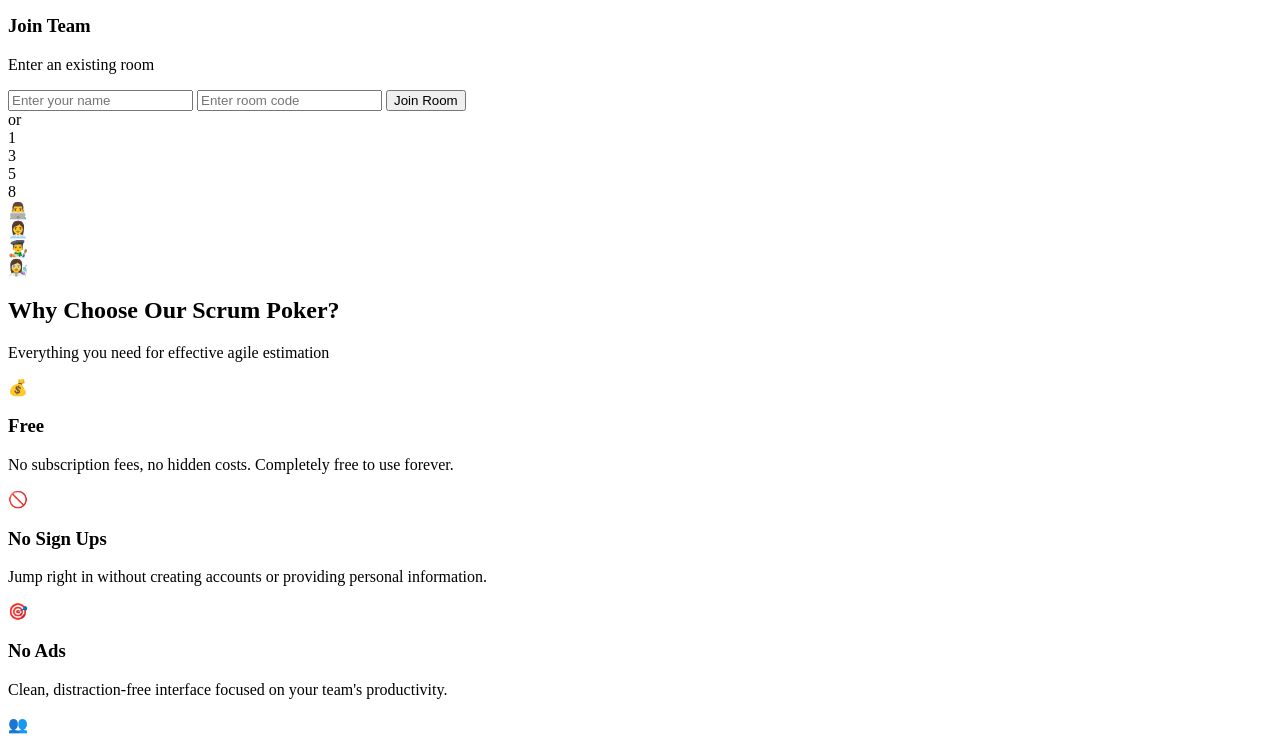
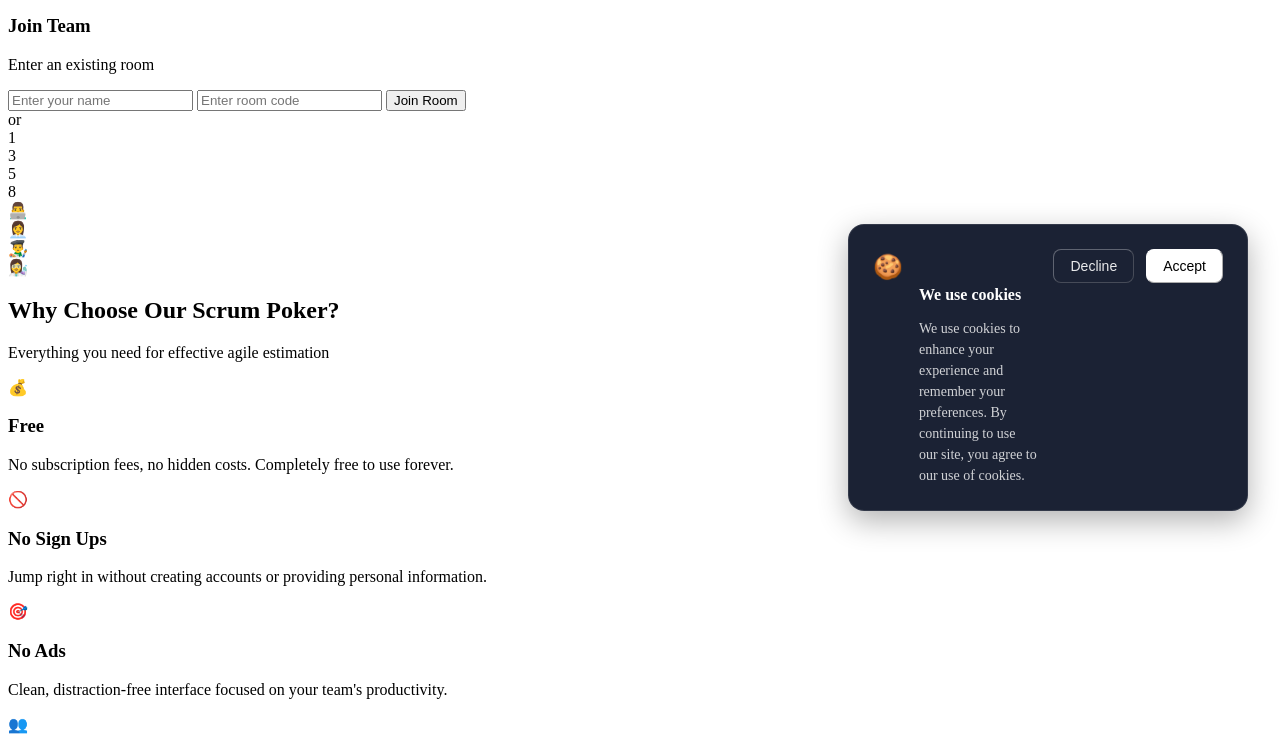
Before and after one commit to ganeshkarekad/scrumpoker, a Symfony app: template templates/home/index.html.twig in a window 1280 px wide. Shown: the part 257-995 px from the top of the page. Run offline with Twig, Linux system fonts and the light colour scheme; the template is opened without the code that fills it, so the values that code supplies are empty; form fields are guessed from the names that the template uses; some libraries are stand-ins or nearby versions.

Commit message:
Add Cookie banner

```diff
--- a/templates/base.html.twig
+++ b/templates/base.html.twig
@@ -20,6 +20,8 @@
             {% include 'partials/footer.html.twig' %}
         </main>
 
+        {# Include cookie banner on all pages #}
+        {% include 'partials/cookie-banner.html.twig' %}
 
     </body>
 </html>
--- a/templates/home/index.html.twig
+++ b/templates/home/index.html.twig
@@ -203,8 +203,4 @@
         </div>
     </section>
 </div>
-
-
-{% include 'partials/footer.html.twig' %}
-
 {% endblock %}
--- /dev/null
+++ b/templates/partials/cookie-banner.html.twig
@@ -0,0 +1,289 @@
+{# Cookie Banner Component #}
+<div id="cookieBanner" class="cookie-banner" style="display: none;">
+    <div class="cookie-banner__container">
+        <div class="cookie-banner__content">
+            <div class="cookie-banner__icon">🍪</div>
+            <div class="cookie-banner__text">
+                <h6 class="cookie-banner__title">We use cookies</h6>
+                <p class="cookie-banner__description">
+                    We use cookies to enhance your experience and remember your preferences.
+                    By continuing to use our site, you agree to our use of cookies.
+                </p>
+            </div>
+            <div class="cookie-banner__actions">
+                <button type="button" class="btn btn-outline-light btn-sm cookie-banner__btn" id="cookieDecline">
+                    Decline
+                </button>
+                <button type="button" class="btn btn-light btn-sm cookie-banner__btn" id="cookieAccept">
+                    Accept
+                </button>
+            </div>
+        </div>
+    </div>
+</div>
+
+<style>
+/* Cookie Banner Styles */
+.cookie-banner {
+    position: fixed;
+    bottom: 2rem;
+    left: 2rem;
+    right: 2rem;
+    z-index: 9999;
+    animation: slideInUp 0.5s ease-out;
+
+    @media (min-width: 768px) {
+        left: auto;
+        right: 2rem;
+        max-width: 400px;
+    }
+}
+
+.cookie-banner__container {
+    background: rgba(15, 23, 42, 0.95);
+    backdrop-filter: blur(20px);
+    border-radius: 1rem;
+    box-shadow: 0 10px 30px rgba(0, 0, 0, 0.3);
+    border: 1px solid rgba(255, 255, 255, 0.1);
+    overflow: hidden;
+}
+
+.cookie-banner__content {
+    padding: 1.5rem;
+    display: flex;
+    align-items: flex-start;
+    gap: 1rem;
+
+    @media (max-width: 767px) {
+        flex-direction: column;
+        text-align: center;
+        align-items: center;
+    }
+}
+
+.cookie-banner__icon {
+    font-size: 1.5rem;
+    flex-shrink: 0;
+    margin-top: 0.25rem;
+
+    @media (max-width: 767px) {
+        margin-top: 0;
+    }
+}
+
+.cookie-banner__text {
+    flex: 1;
+    color: white;
+}
+
+.cookie-banner__title {
+    font-size: 1rem;
+    font-weight: 600;
+    margin-bottom: 0.5rem;
+    color: white;
+}
+
+.cookie-banner__description {
+    font-size: 0.875rem;
+    line-height: 1.5;
+    margin-bottom: 0;
+    color: rgba(255, 255, 255, 0.8);
+}
+
+.cookie-banner__actions {
+    display: flex;
+    gap: 0.75rem;
+    flex-shrink: 0;
+
+    @media (max-width: 767px) {
+        width: 100%;
+        margin-top: 1rem;
+    }
+}
+
+.cookie-banner__btn {
+    border-radius: 0.5rem;
+    padding: 0.5rem 1rem;
+    font-weight: 500;
+    font-size: 0.875rem;
+    transition: all 0.3s ease;
+    border-width: 1px;
+
+    @media (max-width: 767px) {
+        flex: 1;
+    }
+
+    &:hover {
+        transform: translateY(-1px);
+    }
+
+    &.btn-outline-light {
+        background: transparent;
+        border-color: rgba(255, 255, 255, 0.3);
+        color: rgba(255, 255, 255, 0.9);
+
+        &:hover {
+            background: rgba(255, 255, 255, 0.1);
+            border-color: rgba(255, 255, 255, 0.5);
+            color: white;
+        }
+    }
+
+    &.btn-light {
+        background: white;
+        border-color: white;
+        color: var(--bs-dark);
+
+        &:hover {
+            background: rgba(255, 255, 255, 0.9);
+            border-color: rgba(255, 255, 255, 0.9);
+            color: var(--bs-dark);
+        }
+    }
+}
+
+@keyframes slideInUp {
+    from {
+        opacity: 0;
+        transform: translateY(100%);
+    }
+    to {
+        opacity: 1;
+        transform: translateY(0);
+    }
+}
+
+@keyframes slideOutDown {
+    from {
+        opacity: 1;
+        transform: translateY(0);
+    }
+    to {
+        opacity: 0;
+        transform: translateY(100%);
+    }
+}
+
+.cookie-banner--hiding {
+    animation: slideOutDown 0.3s ease-in forwards;
+}
+</style>
+
+<script>
+document.addEventListener('DOMContentLoaded', function() {
+    const cookieBanner = document.getElementById('cookieBanner');
+    const acceptBtn = document.getElementById('cookieAccept');
+    const declineBtn = document.getElementById('cookieDecline');
+
+    // Cookie utility functions
+    function setCookie(name, value, days) {
+        const expires = new Date();
+        expires.setTime(expires.getTime() + (days * 24 * 60 * 60 * 1000));
+        document.cookie = `${name}=${value};expires=${expires.toUTCString()};path=/;SameSite=Lax`;
+    }
+
+    function getCookie(name) {
+        const nameEQ = name + "=";
+        const ca = document.cookie.split(';');
+        for (let i = 0; i < ca.length; i++) {
+            let c = ca[i];
+            while (c.charAt(0) === ' ') c = c.substring(1, c.length);
+            if (c.indexOf(nameEQ) === 0) return c.substring(nameEQ.length, c.length);
+        }
+        return null;
+    }
+
+    function hideBanner() {
+        cookieBanner.classList.add('cookie-banner--hiding');
+        setTimeout(() => {
+            cookieBanner.style.display = 'none';
+        }, 300);
+    }
+
+    // Check if user has already made a choice
+    const cookieConsent = getCookie('cookie_consent');
+
+    // Only hide banner if user previously ACCEPTED cookies
+    // If they declined, show banner again on new visit (session cookies expire)
+    if (cookieConsent !== 'accepted') {
+        // Show banner after a short delay for better UX
+        setTimeout(() => {
+            cookieBanner.style.display = 'block';
+        }, 1000);
+    }
+
+    // Handle accept button
+    acceptBtn.addEventListener('click', function() {
+        setCookie('cookie_consent', 'accepted', 365); // Store for 1 year
+        hideBanner();
+
+        // Optional: Track acceptance for analytics
+        console.log('Cookie consent: Accepted');
+    });
+
+    // Handle decline button
+    declineBtn.addEventListener('click', function() {
+        // For decline, only store for current session (no expiry = session cookie)
+        // This way the banner will appear again on next visit
+        document.cookie = 'cookie_consent=declined;path=/;SameSite=Lax';
+        hideBanner();
+
+        // Close the tab/window as requested
+        setTimeout(() => {
+            // Try different methods to close the tab
+            if (window.history.length > 1) {
+                window.history.back();
+            } else {
+                window.close();
+            }
+
+            // If window.close() doesn't work (modern browsers restrict this),
+            // redirect to a goodbye page or show a message
+            setTimeout(() => {
+                document.body.innerHTML = `
+                    <div style="
+                        display: flex;
+                        align-items: center;
+                        justify-content: center;
+                        min-height: 100vh;
+                        background: linear-gradient(-45deg, #ee7752, #e73c7e, #23a6d5, #23d5ab);
+                        font-family: 'Inter', sans-serif;
+                        text-align: center;
+                        padding: 2rem;
+                    ">
+                        <div style="
+                            background: rgba(255, 255, 255, 0.95);
+                            backdrop-filter: blur(20px);
+                            border-radius: 1.5rem;
+                            padding: 3rem;
+                            box-shadow: 0 20px 60px rgba(0, 0, 0, 0.2);
+                            max-width: 500px;
+                        ">
+                            <div style="font-size: 3rem; margin-bottom: 1rem;">👋</div>
+                            <h2 style="color: #0F172A; margin-bottom: 1rem;">Thanks for visiting!</h2>
+                            <p style="color: #64748B; margin-bottom: 2rem;">
+                                We respect your choice regarding cookies.
+                                Feel free to visit us again anytime - you can always change your mind about cookies on your next visit.
+                            </p>
+                            <button onclick="window.close()" style="
+                                background: linear-gradient(135deg, #667eea 0%, #764ba2 100%);
+                                color: white;
+                                border: none;
+                                padding: 0.75rem 2rem;
+                                border-radius: 0.75rem;
+                                font-weight: 600;
+                                cursor: pointer;
+                                transition: transform 0.3s ease;
+                            " onmouseover="this.style.transform='translateY(-2px)'" onmouseout="this.style.transform='translateY(0)'">
+                                Close Tab
+                            </button>
+                        </div>
+                    </div>
+                `;
+            }, 100);
+        }, 500);
+
+        console.log('Cookie consent: Declined for this session - Will show again on next visit');
+    });
+});
+</script>
```
